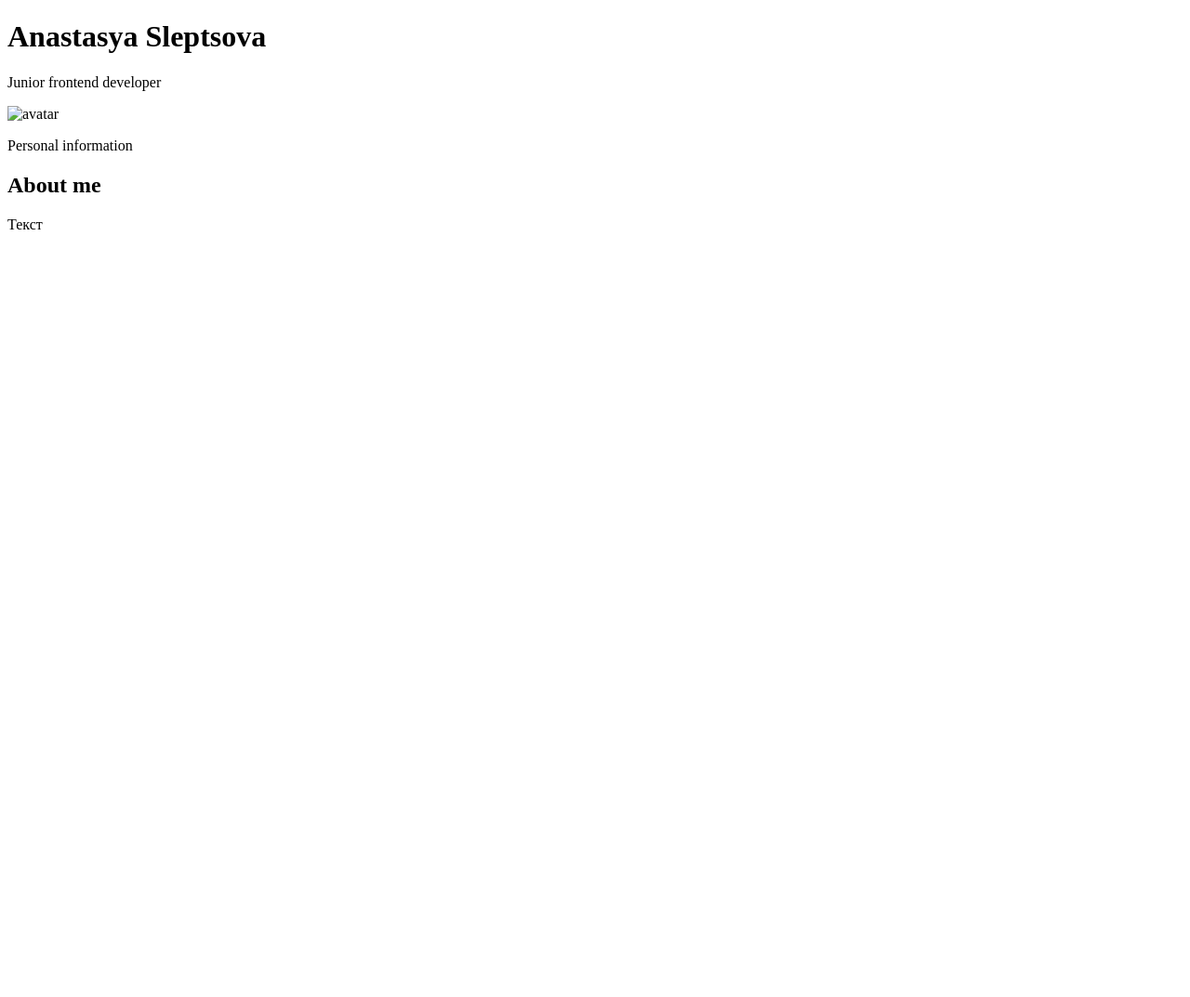
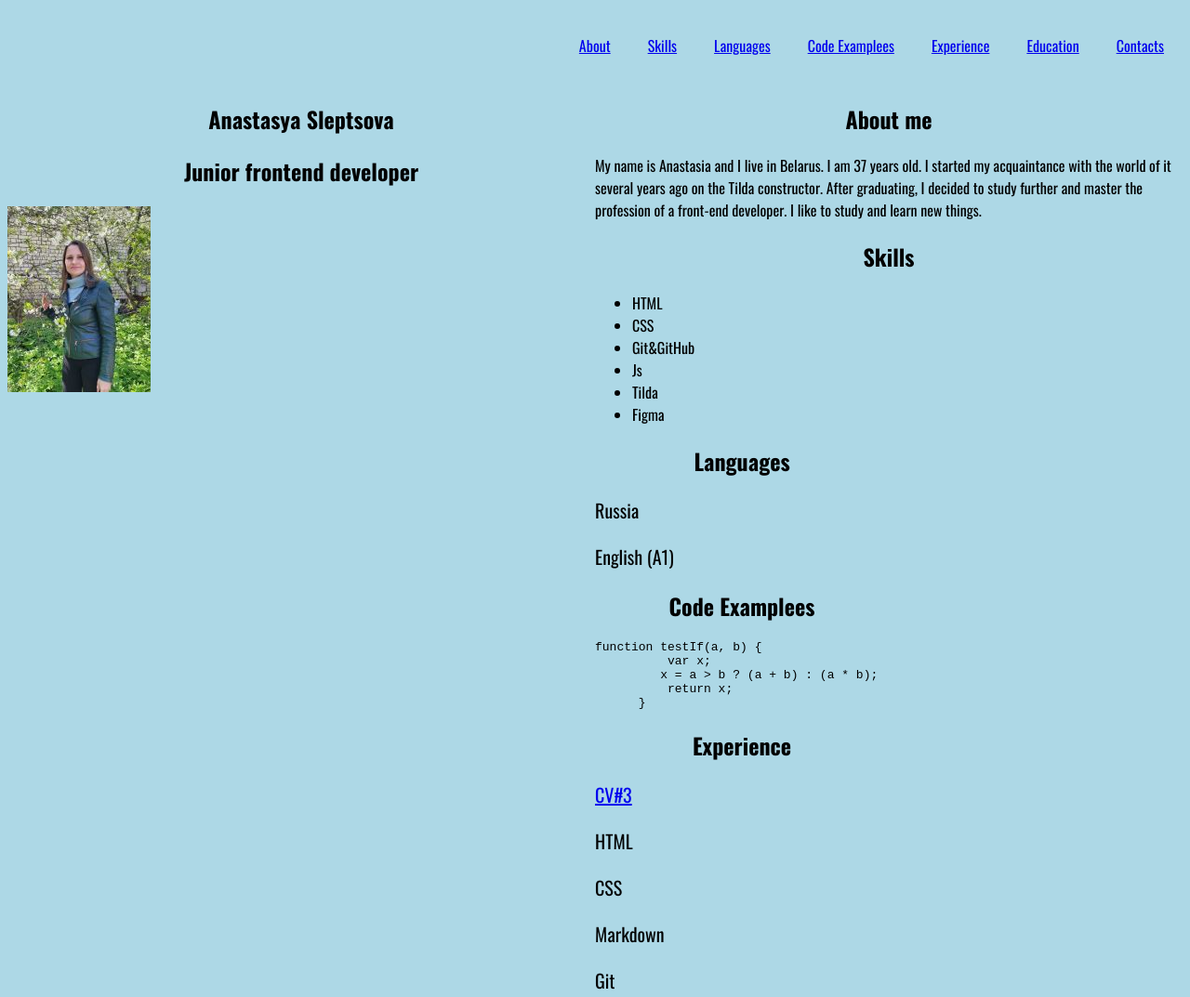
Before and after one commit to Nasutia85/rsschool-cv-preschool, a plain HTML site: page index.html in a window 1280 px wide. Shown: the top 1073 px of the page at 93% size. Before the commit the page ends 800 px from the top, so only its background shows below. Drawn offline with Linux system fonts and the light colour scheme.

Commit message:
feat: update index.html file

```diff
--- a/index.html
+++ b/index.html
@@ -1,16 +1,111 @@
 <!DOCTYPE html>
 <html lang="en">
 <head>
+  <link rel="stylesheet" href="style.css">
+  <link rel="icon" href="assets/img/favicon.png">
   <meta charset="UTF-8">
-  <title>Базовая разметка HTML</title>
+  <title>cv</title>
 </head>
 <body>
-  <h1>Anastasya Sleptsova</h1>
-  <p>Junior frontend developer</p>
-  <img src="photo_cv.jpg" alt="avatar" id="photo" width="154" height="200">
-  <p>Personal information</p>
-  <h2>About me</h2>
-  <p>Текст</p>
+  <header class="header">
+    <div class="container">
+      <nav class="nav">
+        <ul class="nav-list">
+          <li class="nav-item"><a href="#abount" class="nav-link">About</a></li>
+          <li class="nav-item"><a href="#skills" class="nav-link">Skills</a></li>
+          <li class="nav-item"><a href="#languages" class="nav-link">Languages</a></li>
+          <li class="nav-item"><a href="#code examplees" class="nav-link">Code Examplees</a></li>
+          <li class="nav-item"><a href="#experience" class="nav-link">Experience</a></li>
+          <li class="nav-item"><a href="#education" class="nav-link">Education</a></li>
+          <li class="nav-item"><a href="#contacts" class="nav-link">Contacts</a></li>
+        </ul>
+      </nav>
+
+    </div>
+  </header>
+  <main class="main">
+    <div class="container main-container">
+      <section class="section" id="profile">
+        <h1 class="section-title">Anastasya Sleptsova</h1>
+        <h2 class="section-title">Junior frontend developer</h2>
+        <img src="assets/img/photo_cv.jpg" alt="avatar" id="photo" width="154" height="200">
+      </section>
+
+      <section class="section" id="about-me">
+        <h2 class="section-title">About me</h2>
+        My name is Anastasia and I live in Belarus. I am 37 years old. I started my acquaintance with the world of it several years ago on the Tilda constructor. After graduating, I decided to study further and master the profession of a front-end developer. I like to study and learn new things.
+      <section class="sectoin" id="skills">
+        <h2 class="section-title">Skills</h2>
+        <ul>
+          <li class="item">HTML</li>
+          <li class="item">CSS</li>
+          <li class="item">Git&GitHub</li>
+          <li class="item">Js</li>
+          <li class="'item">Tilda</li>
+          <li class="item">Figma</li>
+        </ul>
+
+
+      <section class="section" id="languages">
+        <h2 class="section-title">Languages</h2>
+        <p>Russia</p>
+        <p>English (A1)</p>
+      </section>
+
+
+      <section class="section" id="code examplees">
+        <h2 class="section-title">Code Examplees</h2>
+        <code><pre>function testIf(a, b) {
+          var x;
+         x = a > b ? (a + b) : (a * b);
+          return x;
+      }</pre></code>
+
+      </section>
+
+
+      <section class="section" id="experience">
+        <h2 class="section-title">Experience</h2>
+        <p><a href="https://Nasutia85.github.io/rsschool-cv/">CV#3</a></p>
+        <p>HTML</p>
+        <p>CSS</p>
+        <p>Markdown</p>
+        <p>Git</p>
+      </section>
+
+
+
+      <section class="section" id="education">
+        <h2 class="section-title">Education</h2>
+        <p>State Technical School TU 138 light industry of the city of Mogilev. 2003-2004
+          + Qualification: seamstress, tailor</p>
+        <p>Courses:
+            БezKoda. "Websites on Tilda". 2023</p>
+      </section>
+
+      <section class="section" id=contacts>
+        <h2 class="section-title">Contacts</h2>
+        <ul>
+          <li class="item">+375298438989</li>
+          <li class="item">Myrliko85@gmail.com</li>
+          <li class="item">Discord: Nasutia85</li>
+        </ul>
+      </section>
+
+
+
+
+
+      </div>
+  </main>
+  <footer class="footer">
+    <div class="container">
+      <p><a href="https://github.com/Nasutia85">GitHub</a></p>
+      <p>2023</p>
+      <p><a href="https://rs.school"><img src="assets/img/logotip.png" alt="logotip"></a></p>
+
+    </div>
+  </footer>
 
 </body>
 </html>
--- a/style.css
+++ b/style.css
@@ -1,13 +1,80 @@
+@font-face {
+  font-family: Oswald;
+  src: url("assets/fonts/Oswald-VariableFont_wght.ttf");
+}
+
+@media (max-width: 768px) {
+  .section {
+    width: 100%;
+  }
+}
+
+* {
+  box-sizing: border-box;
+}
+
 body {
     background-color: lightblue;
+    font-family: Oswald;
+    display: flex;
+    flex-direction: column;
+    justify-content: space-between;
   }
 
-  h1 {
-    color: white;
+.container {
+    max-width: 1440px;
+    margin : 0 auto;
+
+  }
+
+.main-container {
+    display: flex;
+    flex-wrap: wrap;
+  }
+
+h1 {
+    color: black;
     text-align: center;
   }
 
-  p {
-    font-family: verdana;
+h2 {
+  text-align: center;
+}
+
+p {
+    font-family: Oswald;
     font-size: 20px;
   }
+
+.nav-list {
+   display: flex;
+   justify-content: flex-end;
+   align-items: center;
+   list-style: none;
+}
+
+.nav-link {
+  padding: 0 20px;
+  line-height:  50px;
+  transition: .3s;
+}
+
+html {
+  scroll-behavior: smooth;
+}
+
+.section-item a {
+  color: #829985;
+  text-decoration: none;
+  transition: color 0.5s;
+}
+
+.section-item a:hover {
+  color: #4d2323;
+}
+
+
+
+.section {
+  width: 50%;
+}
```
Also changed, not shown: assets/fonts/OFL.txt (added), assets/fonts/Oswald-VariableFont_wght.ttf (added), assets/fonts/README.txt (added), assets/fonts/static/Oswald-Bold.ttf (added), assets/fonts/static/Oswald-ExtraLight.ttf (added), assets/fonts/static/Oswald-Light.ttf (added), assets/fonts/static/Oswald-Medium.ttf (added), assets/fonts/static/Oswald-Regular.ttf (added), assets/fonts/static/Oswald-SemiBold.ttf (added), assets/img/favicon.png (added), assets/img/logotip.png (added).
